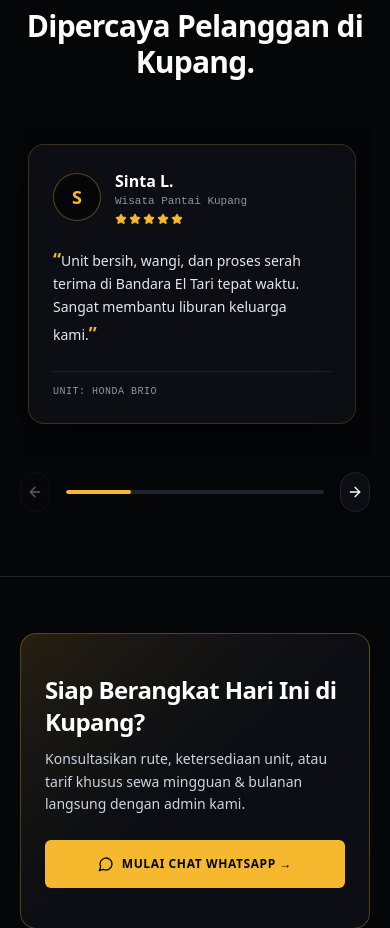
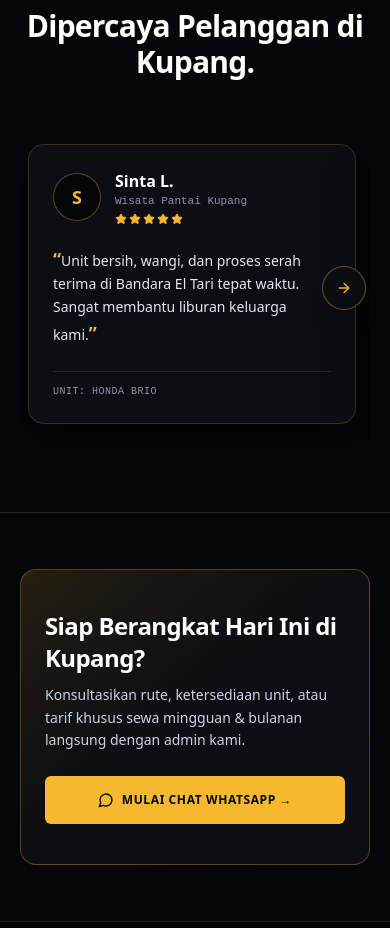
Before and after one commit to legacyditt/kupang-car-rent, a React (Vite) app in the folder frontend/: page / in a window 390 px wide. Shown: the part 4000-4928 px from the top of the page. Built offline with nearby package versions, Linux system fonts and the light colour scheme.

Commit message:
feat(testimonials): use contextual edge arrows in carousel

```diff
--- a/frontend/src/features/testimonials/components/TestimonialsSection.tsx
+++ b/frontend/src/features/testimonials/components/TestimonialsSection.tsx
@@ -1,5 +1,5 @@
 import { ArrowLeft, ArrowRight, Star } from "lucide-react";
-import { useEffect, useRef, useState } from "react";
+import { useCallback, useEffect, useRef, useState } from "react";
 import { useTestimonials } from "@/features/testimonials/hooks/useTestimonials";
 import { cn } from "@/lib/utils";
 
@@ -11,67 +11,49 @@ const CARD_TILTS = [
 ] as const;
 
 /**
- * Section testimoni di bawah CTA WhatsApp: menampilkan ulasan terverifikasi (PUBLISHED)
- * dalam carousel kartu miring (tilted-arc) dengan tombol navigasi dan progress bar.
+ * Section testimoni di atas CTA WhatsApp: menampilkan ulasan terverifikasi (PUBLISHED)
+ * dalam carousel kartu miring (tilted-arc) dengan arrow kiri/kanan kontekstual.
  */
 export function TestimonialsSection() {
   const { publishedTestimonials } = useTestimonials();
   const trackRef = useRef<HTMLDivElement>(null);
-  const [activeIndex, setActiveIndex] = useState(0);
+  const [canScrollLeft, setCanScrollLeft] = useState(false);
+  const [canScrollRight, setCanScrollRight] = useState(false);
+
+  const updateScrollBounds = useCallback(() => {
+    const track = trackRef.current;
+    if (!track) return;
+    setCanScrollLeft(track.scrollLeft > 4);
+    setCanScrollRight(
+      track.scrollLeft + track.clientWidth < track.scrollWidth - 4
+    );
+  }, []);
 
   useEffect(() => {
     const track = trackRef.current;
     if (!track) return;
 
-    let rafId = 0;
-    const handleScroll = () => {
-      cancelAnimationFrame(rafId);
-      rafId = requestAnimationFrame(() => {
-        const cards = Array.from(track.children) as HTMLElement[];
-        let closest = 0;
-        let minDist = Number.POSITIVE_INFINITY;
-        cards.forEach((card, idx) => {
-          const dist = Math.abs(
-            card.offsetLeft - track.offsetLeft - track.scrollLeft
-          );
-          if (dist < minDist) {
-            minDist = dist;
-            closest = idx;
-          }
-        });
-        setActiveIndex(closest);
-      });
-    };
+    updateScrollBounds();
+    const handleScroll = () => updateScrollBounds();
+    track.addEventListener("scroll", handleScroll, { passive: true });
+    window.addEventListener("resize", updateScrollBounds);
 
-    track.addEventListener("scroll", handleScroll, { passive: true });
     return () => {
       track.removeEventListener("scroll", handleScroll);
-      cancelAnimationFrame(rafId);
+      window.removeEventListener("resize", updateScrollBounds);
     };
-  }, [publishedTestimonials.length]);
+  }, [publishedTestimonials.length, updateScrollBounds]);
 
   if (publishedTestimonials.length === 0) return null;
 
-  const scrollToCard = (index: number) => {
+  const scrollByCard = (direction: -1 | 1) => {
     const track = trackRef.current;
     if (!track) return;
-    const bounded = Math.max(
-      0,
-      Math.min(index, publishedTestimonials.length - 1)
-    );
-    const card = track.children[bounded] as HTMLElement | undefined;
-    if (!card) return;
-    track.scrollTo({
-      left: card.offsetLeft - track.offsetLeft,
+    track.scrollBy({
+      left: direction * 380,
       behavior: "smooth",
     });
-    setActiveIndex(bounded);
   };
-
-  const progressPct =
-    publishedTestimonials.length > 1
-      ? ((activeIndex + 1) / publishedTestimonials.length) * 100
-      : 100;
 
   return (
     <section
@@ -89,10 +71,33 @@ export function TestimonialsSection() {
           </h2>
         </div>
 
-        {/* Tilted-Arc Horizontal Carousel */}
+        {/* Tilted-Arc Horizontal Carousel with Edge Arrows */}
+        <div className="relative mt-12">
+          {canScrollLeft && (
+            <button
+              type="button"
+              onClick={() => scrollByCard(-1)}
+              aria-label="Geser testimoni ke kiri"
+              className="absolute left-1 top-1/2 z-20 flex h-11 w-11 -translate-y-1/2 cursor-pointer items-center justify-center rounded-full border border-gold/40 bg-carbon/90 text-gold shadow-xl backdrop-blur-sm transition-all hover:border-gold hover:bg-gold hover:text-obsidian sm:left-2"
+            >
+              <ArrowLeft className="h-4 w-4" aria-hidden="true" />
+            </button>
+          )}
+
+          {canScrollRight && (
+            <button
+              type="button"
+              onClick={() => scrollByCard(1)}
+              aria-label="Geser testimoni ke kanan"
+              className="absolute right-1 top-1/2 z-20 flex h-11 w-11 -translate-y-1/2 cursor-pointer items-center justify-center rounded-full border border-gold/40 bg-carbon/90 text-gold shadow-xl backdrop-blur-sm transition-all hover:border-gold hover:bg-gold hover:text-obsidian sm:right-2"
+            >
+              <ArrowRight className="h-4 w-4" aria-hidden="true" />
+            </button>
+          )}
+
           <div
             ref={trackRef}
-          className="mt-12 flex snap-x snap-mandatory gap-5 overflow-x-auto px-2 pb-8 pt-4 [scrollbar-width:none] [&::-webkit-scrollbar]:hidden"
+            className="flex snap-x snap-mandatory gap-5 overflow-x-auto px-2 pb-6 pt-4 [scrollbar-width:none] [&::-webkit-scrollbar]:hidden"
           >
             {publishedTestimonials.map((item, idx) => {
               const tiltClass = CARD_TILTS[idx % CARD_TILTS.length];
@@ -120,13 +125,15 @@ export function TestimonialsSection() {
                           {item.tripLabel}
                         </p>
                         <div className="mt-1 flex items-center gap-0.5">
-                        {Array.from({ length: item.rating }).map((_, sIdx) => (
+                          {Array.from({ length: item.rating }).map(
+                            (_, sIdx) => (
                               <Star
                                 key={sIdx}
                                 className="h-3 w-3 fill-gold text-gold"
                                 aria-hidden="true"
                               />
-                        ))}
+                            )
+                          )}
                         </div>
                       </div>
                     </div>
@@ -150,35 +157,6 @@ export function TestimonialsSection() {
               );
             })}
           </div>
-
-        {/* Navigation Controls & Progress Bar */}
-        <div className="mt-4 flex items-center justify-between gap-4">
-          <button
-            type="button"
-            onClick={() => scrollToCard(activeIndex - 1)}
-            disabled={activeIndex === 0}
-            aria-label="Testimoni sebelumnya"
-            className="flex h-10 w-10 cursor-pointer items-center justify-center rounded-full border border-hairline bg-carbon text-white transition-colors hover:border-gold/50 hover:text-gold disabled:cursor-not-allowed disabled:opacity-35"
-          >
-            <ArrowLeft className="h-4 w-4" aria-hidden="true" />
-          </button>
-
-          <div className="h-1 w-full max-w-xs overflow-hidden rounded-full bg-hairline">
-            <div
-              className="h-full rounded-full bg-gold transition-[width] duration-300"
-              style={{ width: `${progressPct}%` }}
-            />
-          </div>
-
-          <button
-            type="button"
-            onClick={() => scrollToCard(activeIndex + 1)}
-            disabled={activeIndex >= publishedTestimonials.length - 1}
-            aria-label="Testimoni berikutnya"
-            className="flex h-10 w-10 cursor-pointer items-center justify-center rounded-full border border-hairline bg-carbon text-white transition-colors hover:border-gold/50 hover:text-gold disabled:cursor-not-allowed disabled:opacity-35"
-          >
-            <ArrowRight className="h-4 w-4" aria-hidden="true" />
-          </button>
         </div>
       </div>
     </section>
```
Lines whose indentation alone changed are shown as unchanged.
